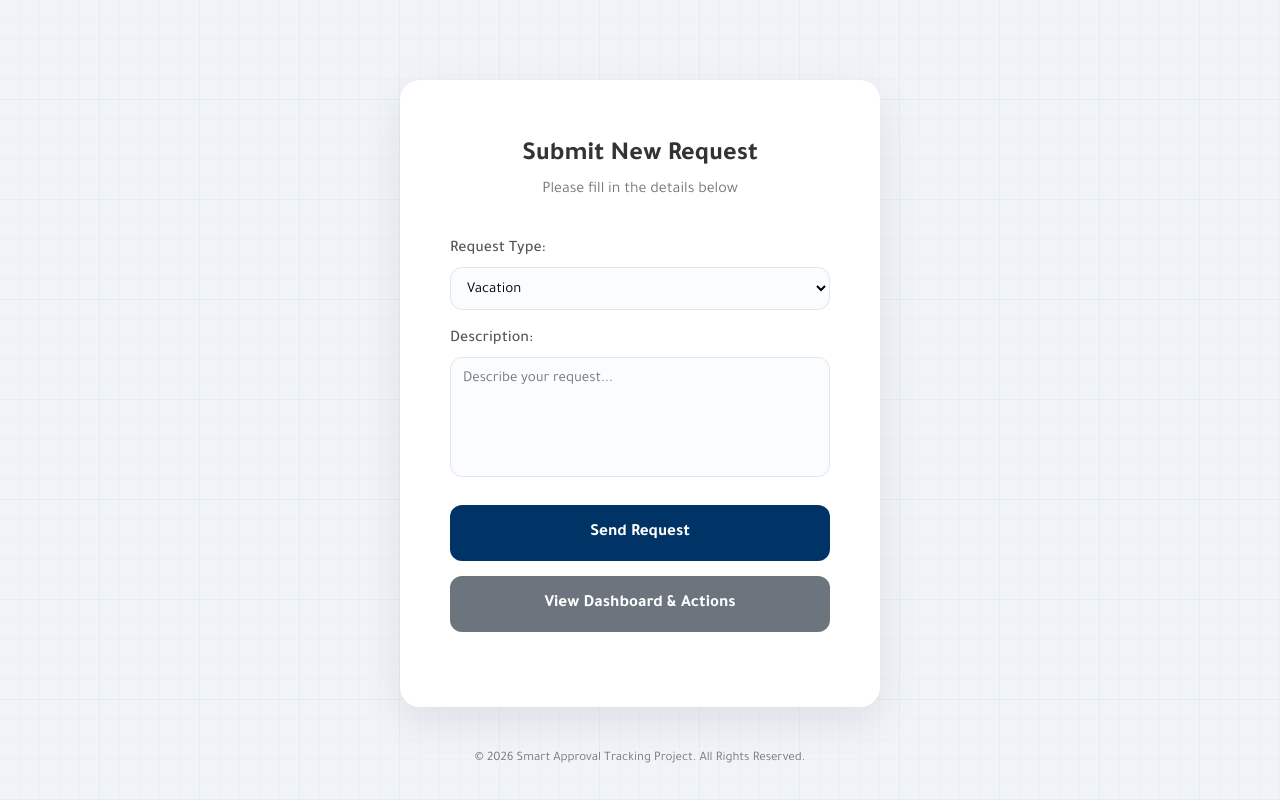
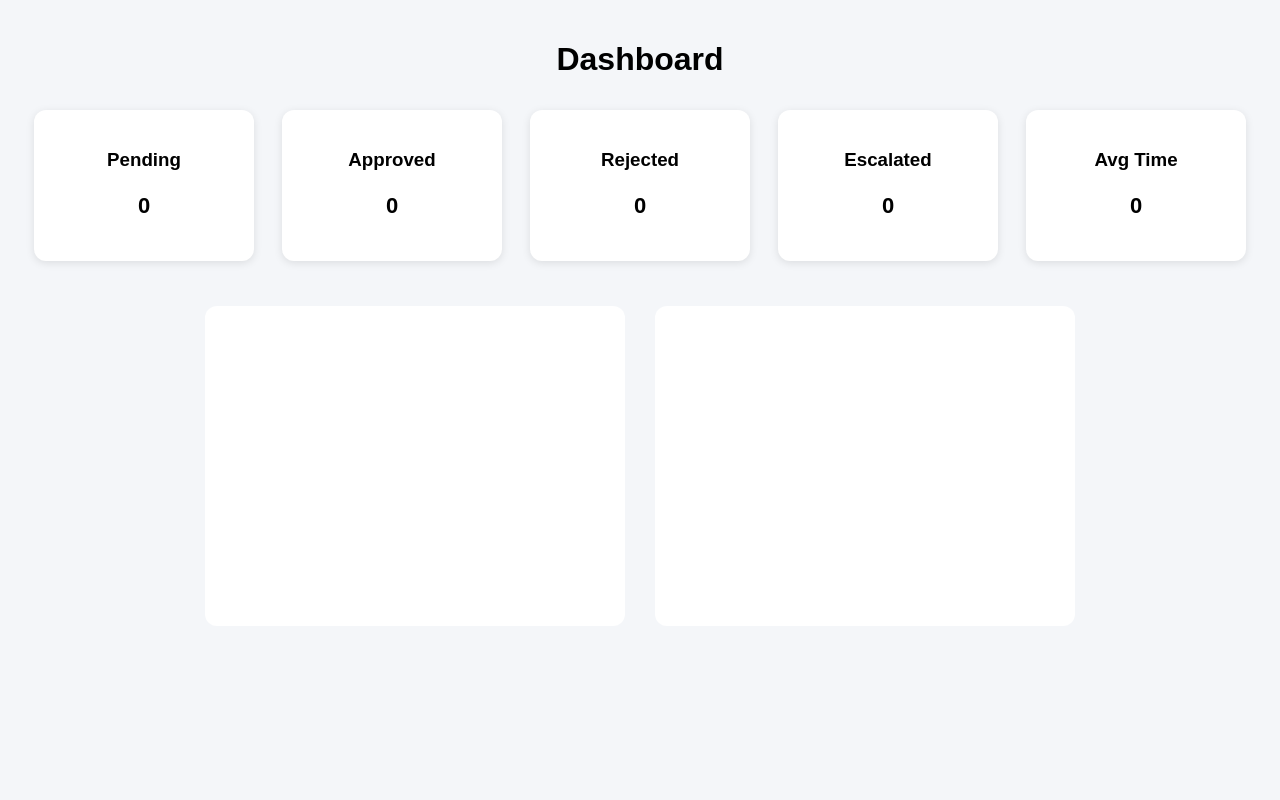
Before and after one commit to bodourdafer-commits/Smart-Approval-Tracking-System, a website: page index.html in a window 1280 px wide. Drawn offline with nearby package versions, Linux system fonts and the light colour scheme; no server answers.

Commit message:
Add files via upload

```diff
--- a/index.html
+++ b/index.html
@@ -1,113 +1,51 @@
- <!DOCTYPE html>
-<html lang="en" dir="ltr">
+<!DOCTYPE html>
+<html lang="en">
 <head>
-    <meta charset="UTF-8">
-    <meta name="viewport" content="width=device-width, initial-scale=1.0">
-    <title>Submit New Request - Smart Approval Tracking System</title>
-    <link href="https://fonts.googleapis.com/css2?family=Tajawal:wght@400;500;700&display=swap" rel="stylesheet">
-    <link rel="stylesheet" href="style.css">
-    <style>
-        .container {
-            max-width: 480px;
-            margin-top: 50px;
-        }
-        select, textarea {
-            width: 100%;
-            padding: 12px;
-            border: 1px solid #e0e6ed;
-            border-radius: 12px;
-            font-size: 15px;
-            background: #fbfcfe;
-            margin-top: 8px;
-        }
-        textarea {
-            height: 120px;
-            resize: none;
-        }
-        .form-group {
-            margin-bottom: 20px;
-            text-align: left;
-        }
-        label {
-            font-weight: 500;
-            color: #555;
-        }
-        .secondary-btn {
-            background-color: #6c757d;
-            margin-top: 15px;
-        }
-        #message {
-            margin-top: 15px;
-            font-weight: bold;
-        }
-    </style>
+  <meta charset="UTF-8">
+  <title>Dashboard</title>
+
+  <link rel="stylesheet" href="style.css">
+
+  <script src="https://cdn.jsdelivr.net/npm/chart.js"></script>
 </head>
+
 <body>
 
-<div class="login-card container">
-    <h2>Submit New Request</h2>
-    <p class="subtitle">Please fill in the details below</p>
+<h1> Dashboard</h1>
 
-    <form id="requestForm">
-        <div class="form-group">
-            <label>Request Type:</label>
-            <select id="requestType" required>
-                <option value="Vacation">Vacation</option>
-                <option value="Promotion">Promotion</option>
-                <option value="Training">Training</option>
-            </select>
-        </div>
+<div class="kpi-container">
+  <div class="kpi">
+    <h3>Pending</h3>
+    <p id="pending">0</p>
+  </div>
 
-        <div class="form-group">
-            <label>Description:</label>
-            <textarea id="description" required placeholder="Describe your request..."></textarea>
-        </div>
+  <div class="kpi">
+    <h3>Approved</h3>
+    <p id="approved">0</p>
+  </div>
 
-        <button type="submit" class="login-btn">Send Request</button>
-    </form>
+  <div class="kpi">
+    <h3>Rejected</h3>
+    <p id="rejected">0</p>
+  </div>
 
-    <button onclick="location.href='requests.html'" class="login-btn secondary-btn">View Dashboard & Actions</button>
+  <div class="kpi">
+    <h3>Escalated</h3>
+    <p id="escalated">0</p>
+  </div>
 
-    <p id="message"></p>
+  <div class="kpi">
+    <h3>Avg Time</h3>
+    <p id="avg">0</p>
+  </div>
 </div>
 
-<div class="footer">
-    © 2026 Smart Approval Tracking Project. All Rights Reserved.
+<div class="charts">
+  <canvas id="statusChart"></canvas>
+  <canvas id="approvalChart"></canvas>
 </div>
 
-<script>
-document.getElementById('requestForm').addEventListener('submit', async (e) => {
-    e.preventDefault();
-    const data = {
-        user_id: 1,
-        request_type: document.getElementById('requestType').value,
-        description: document.getElementById('description').value,
-        status: 'Pending'
-    };
-    try {
-        const response = await fetch('http://localhost:3000/requests', {
-            method: 'POST',
-            headers: {
-                'Content-Type': 'application/json'
-            },
-            body: JSON.stringify(data)
-        });
-        const message = document.getElementById('message');
-        if (response.ok) {
-            message.innerText = "Request Sent Successfully!";
-            message.style.color = "green";
-            document.getElementById('requestForm').reset();
-        } else {
-            message.innerText = "Request failed";
-            message.style.color = "red";
-        }
-    } catch {
-        const message = document.getElementById('message');
-        message.innerText = "Demo Mode: Request Recorded Locally";
-        message.style.color = "#003366";
-    }
-});
-</script>
+<script src="script.js"></script>
 
 </body>
 </html>
--- /dev/null
+++ b/script.js
@@ -0,0 +1,41 @@
+async function loadDashboard() {
+  const res = await fetch("http://localhost:3000/api/dashboard");
+  const data = await res.json();
+
+
+  document.getElementById("pending").innerText = data.pending;
+  document.getElementById("approved").innerText = data.approved;
+  document.getElementById("rejected").innerText = data.rejected;
+  document.getElementById("escalated").innerText = data.escalated;
+  document.getElementById("avg").innerText = data.avgApprovalTime;
+
+
+  new Chart(document.getElementById("statusChart"), {
+    type: "pie",
+    data: {
+      labels: ["Pending", "Approved", "Rejected", "Escalated"],
+      datasets: [{
+        data: [
+          data.pending,
+          data.approved,
+          data.rejected,
+          data.escalated
+        ]
+      }]
+    }
+  });
+
+
+  new Chart(document.getElementById("approvalChart"), {
+    type: "bar",
+    data: {
+      labels: ["Avg Approval Time"],
+      datasets: [{
+        label: "Hours",
+        data: [data.avgApprovalTime]
+      }]
+    }
+  });
+}
+
+loadDashboard();
--- a/style.css
+++ b/style.css
@@ -1,140 +1,47 @@
-
-
-* {
-    margin: 0;
-    padding: 0;
-    box-sizing: border-box;
-    font-family: 'Tajawal', sans-serif;
+body {
+  font-family: Arial;
+  background: #f4f6f9;
+  margin: 0;
+  padding: 20px;
 }
 
-body {
-    display: flex;
-    flex-direction: column;
-    justify-content: center;
-    align-items: center;
-    min-height: 100vh;
-    background-color: #f0f4f8;
-    background-image:
-        linear-gradient(rgba(200, 215, 230, 0.2) 1px, transparent 1px),
-        linear-gradient(90deg, rgba(200, 215, 230, 0.2) 1px, transparent 1px),
-        linear-gradient(rgba(200, 215, 230, 0.1) 1px, transparent 1px),
-        linear-gradient(90deg, rgba(200, 215, 230, 0.1) 1px, transparent 1px);
-    background-size: 100px 100px, 100px 100px, 20px 20px, 20px 20px;
-    background-position: -1px -1px, -1px -1px, -1px -1px, -1px -1px;
+h1 {
+  text-align: center;
 }
 
-.login-card {
-    background: white;
-    padding: 60px 50px;
-    width: 480px;
-    border-radius: 20px;
-    box-shadow: 0 15px 40px rgba(0, 0, 0, 0.08);
-    text-align: center;
-    margin-bottom: 20px;
+.kpi-container {
+  display: flex;
+  justify-content: space-around;
+  flex-wrap: wrap;
+  margin: 20px 0;
 }
 
-.logo {
-    color: #003366;
-    font-size: 36px;
-    font-weight: 700;
-    margin-bottom: 50px;
-    display: flex;
-    flex-direction: column;
-    align-items: center;
+.kpi {
+  background: white;
+  padding: 20px;
+  border-radius: 12px;
+  width: 180px;
+  text-align: center;
+  margin: 10px;
+  box-shadow: 0 2px 8px rgba(0,0,0,0.1);
 }
 
-.logo-text {
-    font-size: 20px;
-    font-weight: 500;
-    color: #555;
-    margin-top: 5px;
-    letter-spacing: 1px;
+.kpi p {
+  font-size: 22px;
+  font-weight: bold;
 }
 
-h2 {
-    font-size: 26px;
-    color: #333;
-    margin-bottom: 10px;
-    font-weight: 700;
+.charts {
+  display: flex;
+  justify-content: center;
+  flex-wrap: wrap;
 }
 
-p.subtitle {
-    font-size: 16px;
-    color: #777;
-    margin-bottom: 40px;
+canvas {
+  background: white;
+  margin: 15px;
+  padding: 10px;
+  border-radius: 12px;
+  width: 400px !important;
+  height: 300px !important;
 }
-
-.input-group {
-    margin-bottom: 25px;
-    text-align: left;
-}
-
-.input-group label {
-    display: block;
-    margin-bottom: 10px;
-    color: #555;
-    font-weight: 500;
-}
-
-input[type="text"], input[type="password"] {
-    width: 100%;
-    padding: 15px;
-    padding-left: 20px;
-    border: 1px solid #e0e6ed;
-    border-radius: 12px;
-    font-size: 15px;
-    color: #333;
-    background: #fbfcfe;
-    transition: all 0.3s ease;
-}
-
-input:focus {
-    border-color: #003366;
-    outline: none;
-    box-shadow: 0 0 10px rgba(0, 51, 102, 0.1);
-}
-
-.actions {
-    display: flex;
-    justify-content: space-between;
-    align-items: center;
-    margin-top: -10px;
-    margin-bottom: 30px;
-    font-size: 14px;
-}
-
-.actions a {
-    color: #777;
-    text-decoration: none;
-    transition: color 0.3s;
-}
-
-.actions a:hover {
-    color: #003366;
-    text-decoration: underline;
-}
-
-.login-btn {
-    width: 100%;
-    padding: 18px;
-    background-color: #003366;
-    color: white;
-    border: none;
-    border-radius: 12px;
-    font-size: 17px;
-    font-weight: 700;
-    cursor: pointer;
-    transition: background-color 0.3s ease;
-}
-
-.login-btn:hover {
-    background-color: #002244;
-}
-
-.footer {
-    text-align: center;
-    font-size: 13px;
-    color: #777;
-    line-height: 1.8;
-    margin-top: 20px;
-}
```
